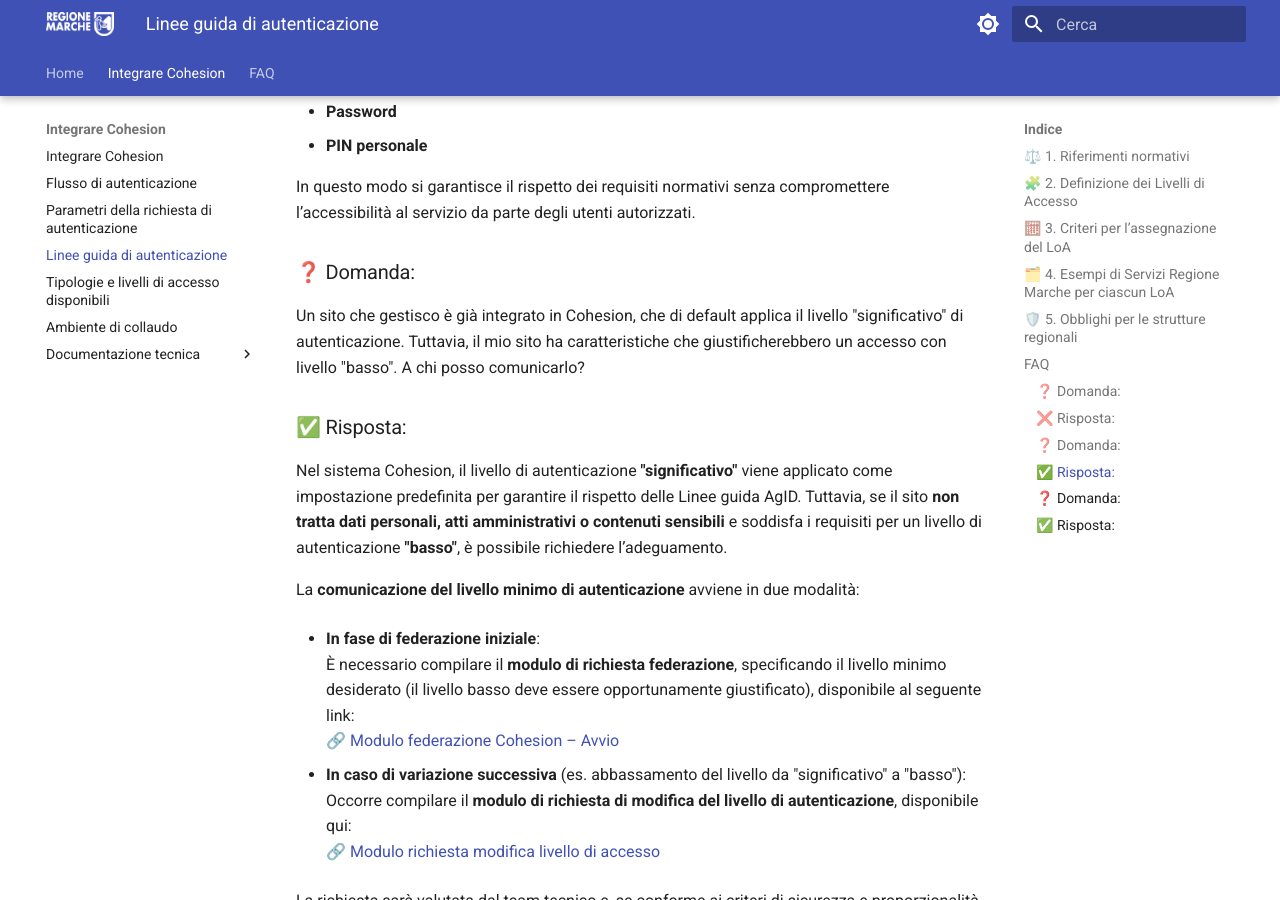
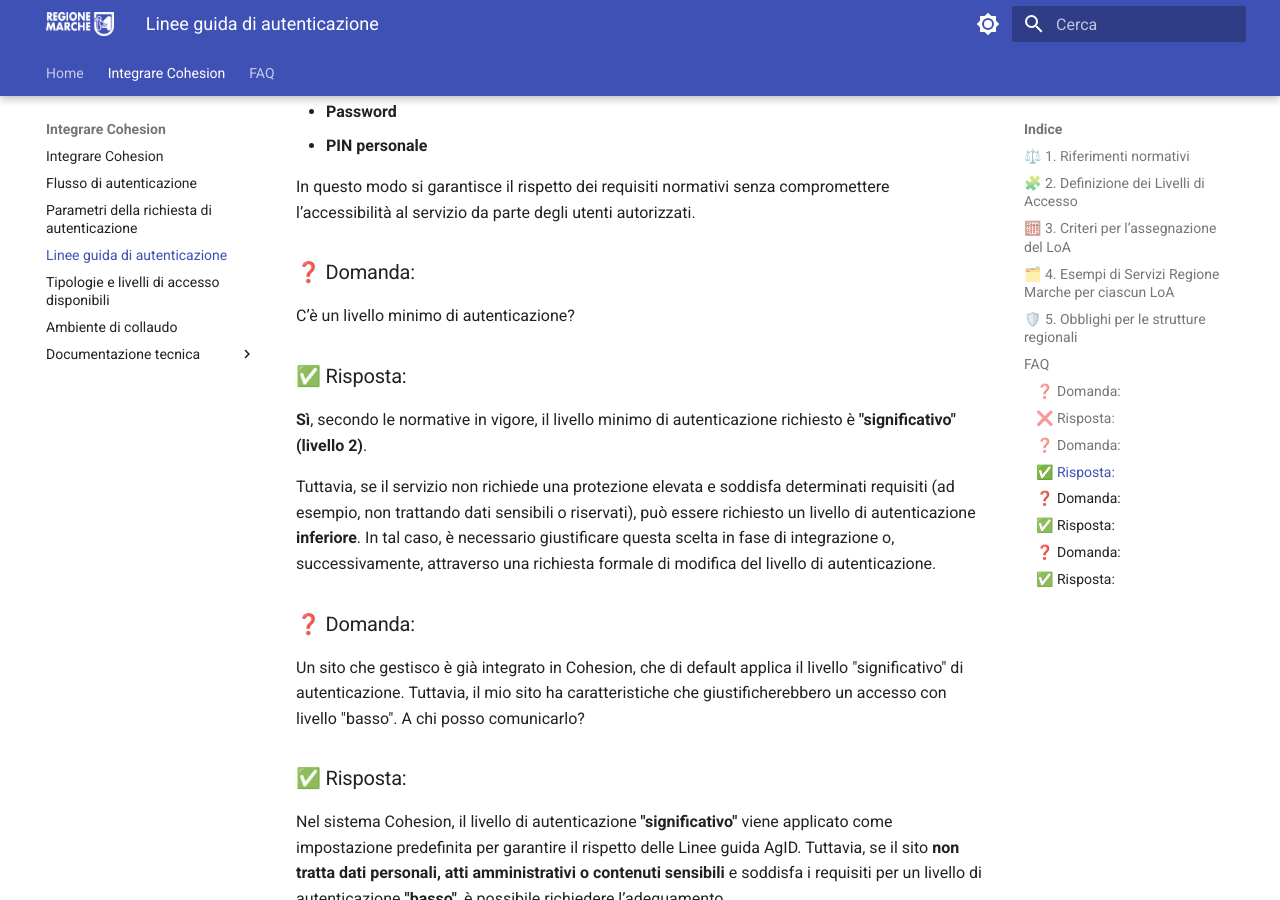
Before and after one commit to regione-marche/CohesionID-Docs, an MkDocs documentation site: the page built from docs/Linee-guida-Livello-di-autenticazione.md, in a window 1280 px wide and 900 px high, scrolled down 3835 px. Built offline with MkDocs 1.6.1 and Material for MkDocs 9.7.7, drawn with Linux system fonts in a browser that asks for light colours.

Commit message:
Update Linee-guida-Livello-di-autenticazione.md
Aggiunta domanda "C'è un livello minimo autenticazione?"

```diff
--- a/docs/Linee-guida-Livello-di-autenticazione.md
+++ b/docs/Linee-guida-Livello-di-autenticazione.md
@@ -97,6 +97,13 @@
 
 In questo modo si garantisce il rispetto dei requisiti normativi senza compromettere l’accessibilità al servizio da parte degli utenti autorizzati.
 
+### ❓ Domanda:
+C’è un livello minimo di autenticazione?
+
+### ✅ Risposta:
+**Sì**, secondo le normative in vigore, il livello minimo di autenticazione richiesto è **"significativo" (livello 2)**.
+
+Tuttavia, se il servizio non richiede una protezione elevata e soddisfa determinati requisiti (ad esempio, non trattando dati sensibili o riservati), può essere richiesto un livello di autenticazione **inferiore**. In tal caso, è necessario giustificare questa scelta in fase di integrazione o, successivamente, attraverso una richiesta formale di modifica del livello di autenticazione.
 
 ### ❓ Domanda:
 Un sito che gestisco è già integrato in Cohesion, che di default applica il livello "significativo" di autenticazione. Tuttavia, il mio sito ha caratteristiche che giustificherebbero un accesso con livello "basso". A chi posso comunicarlo?
```
